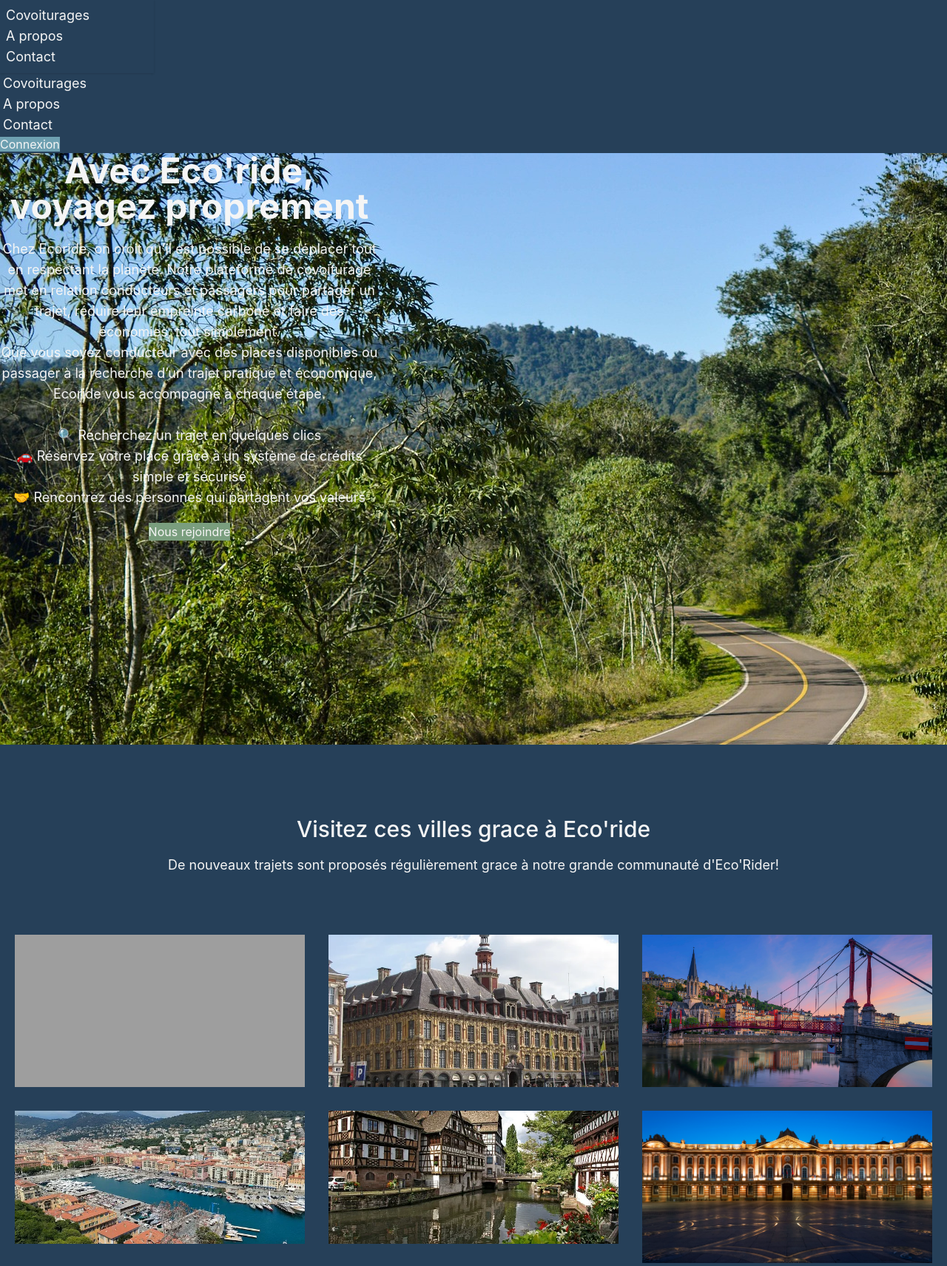
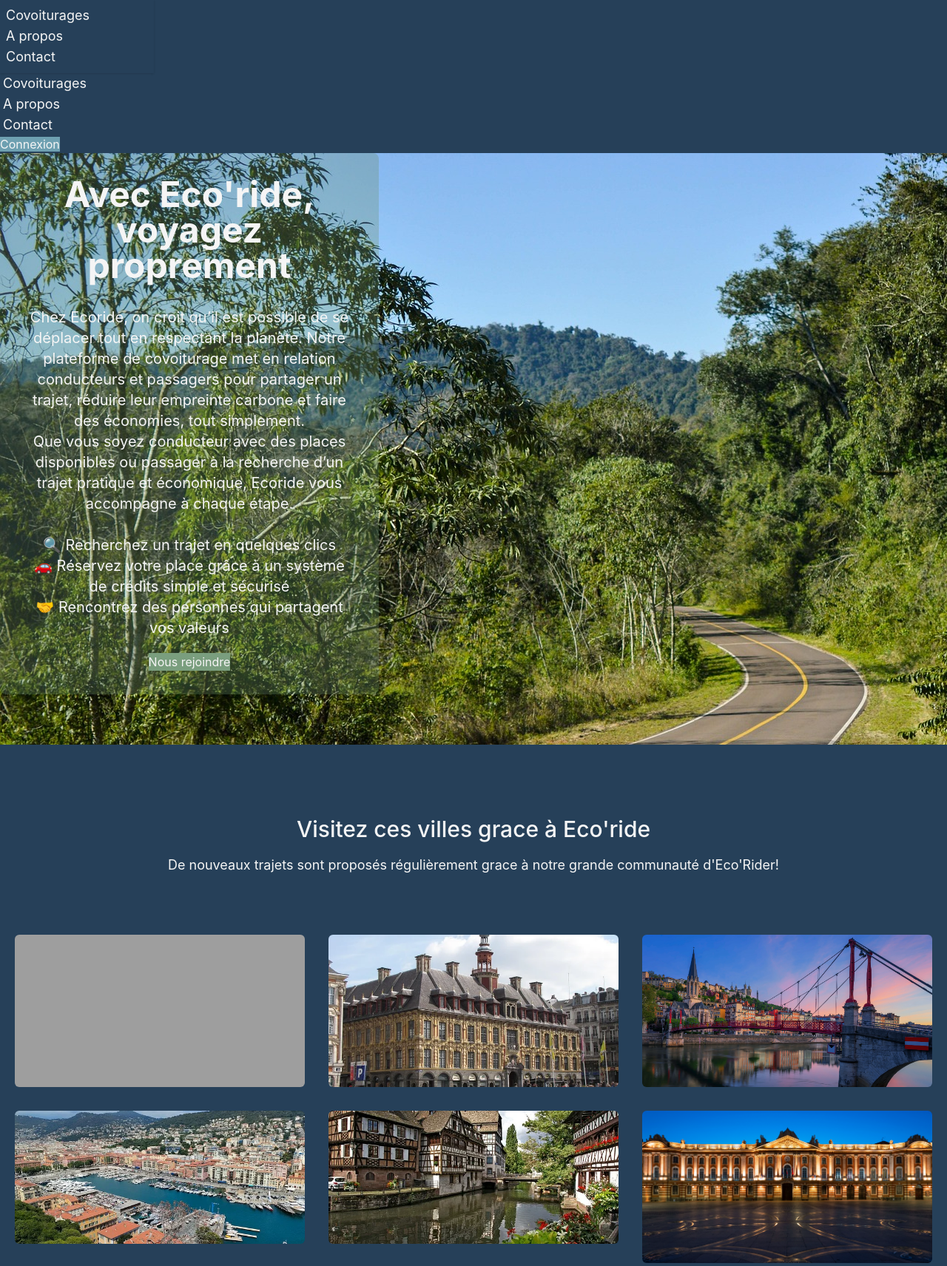
Before and after one commit to Gwladyslsn/ecoride_ecf, a PHP site: page / in a window 1280 px wide. Shown: the part 269-1981 px from the top of the page at 74% size. Run offline with PHP 8.4, Linux system fonts and the light colour scheme; some libraries are stand-ins or nearby versions; grey boxes are pictures that could not be loaded.

Commit message:
mjj css accessibility

```diff
--- a/public/asset/css/header.css
+++ b/public/asset/css/header.css
@@ -15,6 +15,7 @@
 .menu :hover {
     background-color: var(--bg-section);
     color: var(--text-black);
+    border-radius: 6px;
 }
 
 .btn-header{
--- a/public/asset/css/home.css
+++ b/public/asset/css/home.css
@@ -1,5 +1,11 @@
 .bg-image {
     background-image: url("/asset/image/testAccueil.jpg");
+}
+
+.text-home{
+    background-color: rgba(106, 140, 108, 0.3);
+    border-radius: 8px;
+    padding:2em;
 }
 
 .card-about {
--- a/src/Templates/page/home.php
+++ b/src/Templates/page/home.php
@@ -7,16 +7,16 @@ require_once _ROOTPATH_ . '/src/Entity/auth.php';?>
 <div class="hero w-auto min-h-dvh bg-image">
     <div class="hero-overlay"></div>
     <div class="hero-content text-neutral-content text-center">
-        <div class="max-w-lg">
+        <div class="max-w-lg text-home">
             <h1 class="mb-5 text-5xl font-bold">Avec Eco'ride, voyagez proprement</h1>
-            <p class="mb-5 text-lg">
+            <p class="text-xl mt-8">
                 Chez Ecoride, on croit qu’il est possible de se déplacer tout en respectant la planète. Notre plateforme de covoiturage met en relation conducteurs et passagers pour partager un trajet, réduire leur empreinte carbone et faire des économies, tout simplement.<br>
                         Que vous soyez conducteur avec des places disponibles ou passager à la recherche d’un trajet pratique et économique, Ecoride vous accompagne à chaque étape.<br><br>
                         🔍 Recherchez un trajet en quelques clics<br>
                         🚗 Réservez votre place grâce à un système de crédits simple et sécurisé<br>
                         🤝 Rencontrez des personnes qui partagent vos valeurs<br>
             </p>
-            <button class="btn btn-home">
+            <button class="btn btn-home mt-5">
                 <?php  if (isset($_SESSION['user'])): ?>
                         <a href="?controller=page&action=about">A propos</a>
                     <?php else: ?>
@@ -37,8 +37,8 @@ require_once _ROOTPATH_ . '/src/Entity/auth.php';?>
         <div class="flex flex-wrap -m-4">
             <div class="lg:w-1/3 sm:w-1/2 md:w-1/2 p-4">
                 <div class="flex relative">
-                    <img alt="gallery" class="absolute inset-0 w-full h-full object-cover object-center" src="/asset/image/paris.webp">
-                    <div class="px-8 py-10 relative z-10 w-full border-4 border-gray-200 opacity-0 hover:opacity-100 card-city">
+                    <img alt="gallery" class="absolute inset-0 w-full h-full object-cover object-center rounded-md" src="/asset/image/paris.webp">
+                    <div class="px-8 py-10 relative z-10 w-full border-4 border-gray-200 opacity-0 hover:opacity-100 card-city rounded-md">
                         <h1 class="title-font text-lg font-medium card-name mb-3">Paris</h1>
                         <p class="leading-relaxed">Une balade romantique à chaque coin de rue, entre monuments iconiques et terrasses ensoleillées</p>
                     </div>
@@ -46,8 +46,8 @@ require_once _ROOTPATH_ . '/src/Entity/auth.php';?>
             </div>
             <div class="lg:w-1/3 sm:w-1/2 md:w-1/2 p-4">
                 <div class="flex relative">
-                    <img alt="gallery" class="absolute inset-0 w-full h-full object-cover object-center" src="/asset/image/lille.webp">
-                    <div class="px-8 py-10 relative z-10 w-full border-4 border-gray-200 opacity-0 hover:opacity-100 card-city">
+                    <img alt="gallery" class="absolute inset-0 w-full h-full object-cover object-center rounded-md" src="/asset/image/lille.webp">
+                    <div class="px-8 py-10 relative z-10 w-full border-4 border-gray-200 opacity-0 hover:opacity-100 card-city rounded-md">
                         <h1 class="title-font text-lg font-medium mb-3">Lille</h1>
                         <p class="leading-relaxed">Un concentré de bonne humeur, de culture et d’authenticité dans le Nord au grand cœur.<br></p>
                     </div>
@@ -55,8 +55,8 @@ require_once _ROOTPATH_ . '/src/Entity/auth.php';?>
             </div>
             <div class="lg:w-1/3 sm:w-1/2 md:w-1/2 p-4">
                 <div class="flex relative">
-                    <img alt="gallery" class="absolute inset-0 w-full h-full object-cover object-center" src="/asset/image/lyon.webp">
-                    <div class="px-8 py-10 relative z-10 w-full border-4 border-gray-200 bg-white opacity-0 hover:opacity-100 card-city">
+                    <img alt="gallery" class="absolute inset-0 w-full h-full object-cover object-center rounded-md" src="/asset/image/lyon.webp">
+                    <div class="px-8 py-10 relative z-10 w-full border-4 border-gray-200 bg-white opacity-0 hover:opacity-100 card-city rounded-md">
                         <h1 class="title-font text-lg font-medium mb-3">Lyon</h1>
                         <p class="leading-relaxed">Un mélange parfait de gastronomie, patrimoine et douceur de vivre au bord des deux fleuves.</p>
                     </div>
@@ -64,8 +64,8 @@ require_once _ROOTPATH_ . '/src/Entity/auth.php';?>
             </div>
             <div class="lg:w-1/3 sm:w-1/2 md:w-1/2 p-4">
                 <div class="flex relative">
-                    <img alt="gallery" class="absolute inset-0 w-full h-full object-cover object-center" src="/asset/image/nice.webp">
-                    <div class="px-8 py-10 relative z-10 w-full border-4 border-gray-200 opacity-0 hover:opacity-100 card-city">
+                    <img alt="gallery" class="absolute inset-0 w-full h-full object-cover object-center rounded-md" src="/asset/image/nice.webp">
+                    <div class="px-8 py-10 relative z-10 w-full border-4 border-gray-200 opacity-0 hover:opacity-100 card-city rounded-md">
                         <h1 class="title-font text-lg font-medium mb-3">Nice</h1>
                         <p class="leading-relaxed">Soleil, mer turquoise et palmiers… l’évasion méditerranéenne par excellence.</p>
                     </div>
@@ -73,8 +73,8 @@ require_once _ROOTPATH_ . '/src/Entity/auth.php';?>
             </div>
             <div class="lg:w-1/3 sm:w-1/2 md:w-1/2 p-4">
                 <div class="flex relative">
-                    <img alt="gallery" class="absolute inset-0 w-full h-full object-cover object-center" src="/asset/image/strasbourg.webp">
-                    <div class="px-8 py-10 relative z-10 w-full border-4 border-gray-200 opacity-0 hover:opacity-100 card-city">
+                    <img alt="gallery" class="absolute inset-0 w-full h-full object-cover object-center rounded-md" src="/asset/image/strasbourg.webp">
+                    <div class="px-8 py-10 relative z-10 w-full border-4 border-gray-200 opacity-0 hover:opacity-100 card-city rounded-md">
                         <h1 class="title-font text-lg font-medium mb-3">Strasbourg</h1>
                         <p class="leading-relaxed">Un souffle de tradition et de charme alsacien au fil des canaux.<br></p>
                     </div>
@@ -82,8 +82,8 @@ require_once _ROOTPATH_ . '/src/Entity/auth.php';?>
             </div>
             <div class="lg:w-1/3 sm:w-1/2 md:w-1/2 p-4">
                 <div class="flex relative">
-                    <img alt="gallery" class="absolute inset-0 w-full h-full object-cover object-center" src="/asset/image/toulouse.webp">
-                    <div class="px-8 py-10 relative z-10 w-full border-4 border-gray-200 opacity-0 hover:opacity-100 card-city">
+                    <img alt="gallery" class="absolute inset-0 w-full h-full object-cover object-center rounded-md" src="/asset/image/toulouse.webp">
+                    <div class="px-8 py-10 relative z-10 w-full border-4 border-gray-200 opacity-0 hover:opacity-100 card-city rounded-md">
                         <h1 class="title-font text-lg font-medium mb-3">Toulouse</h1>
                         <p class="leading-relaxed">Une ville chaleureuse au charme du Sud, entre briques roses et ambiance conviviale.</p>
                     </div>
```
